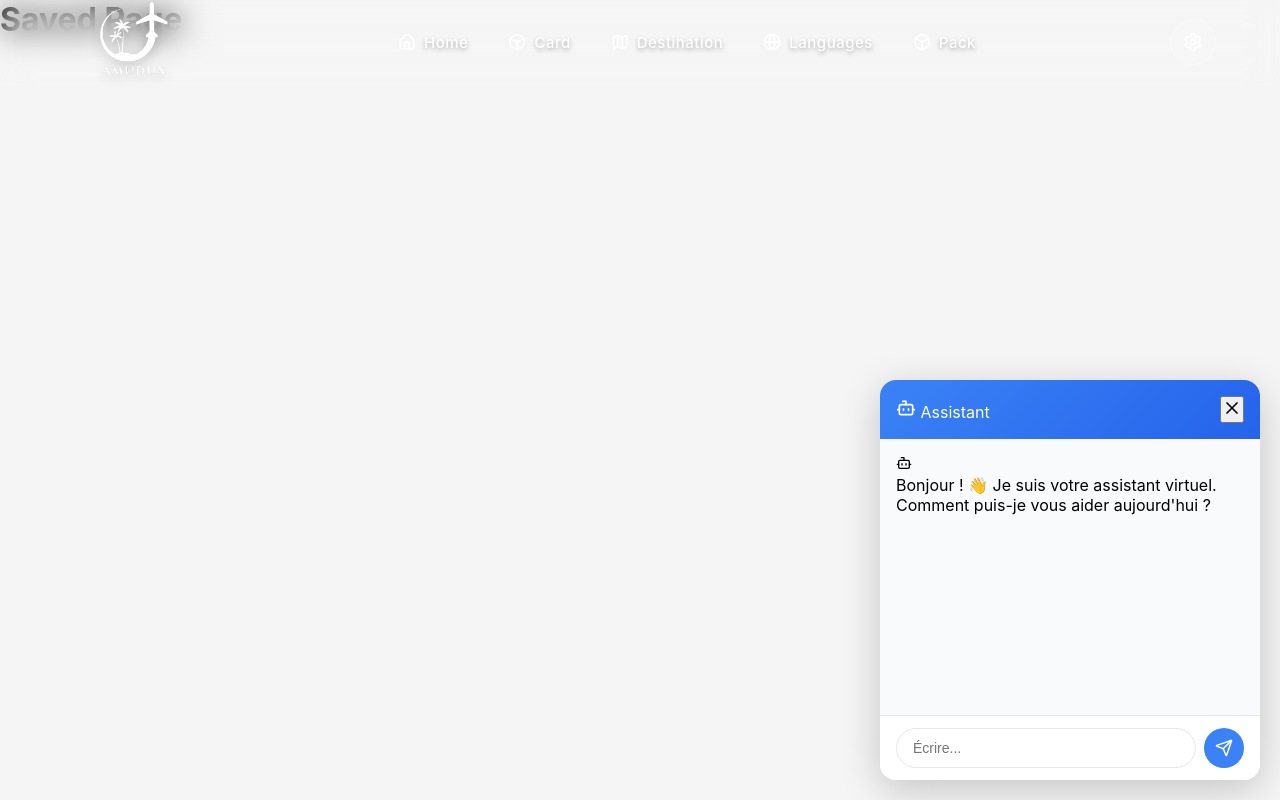
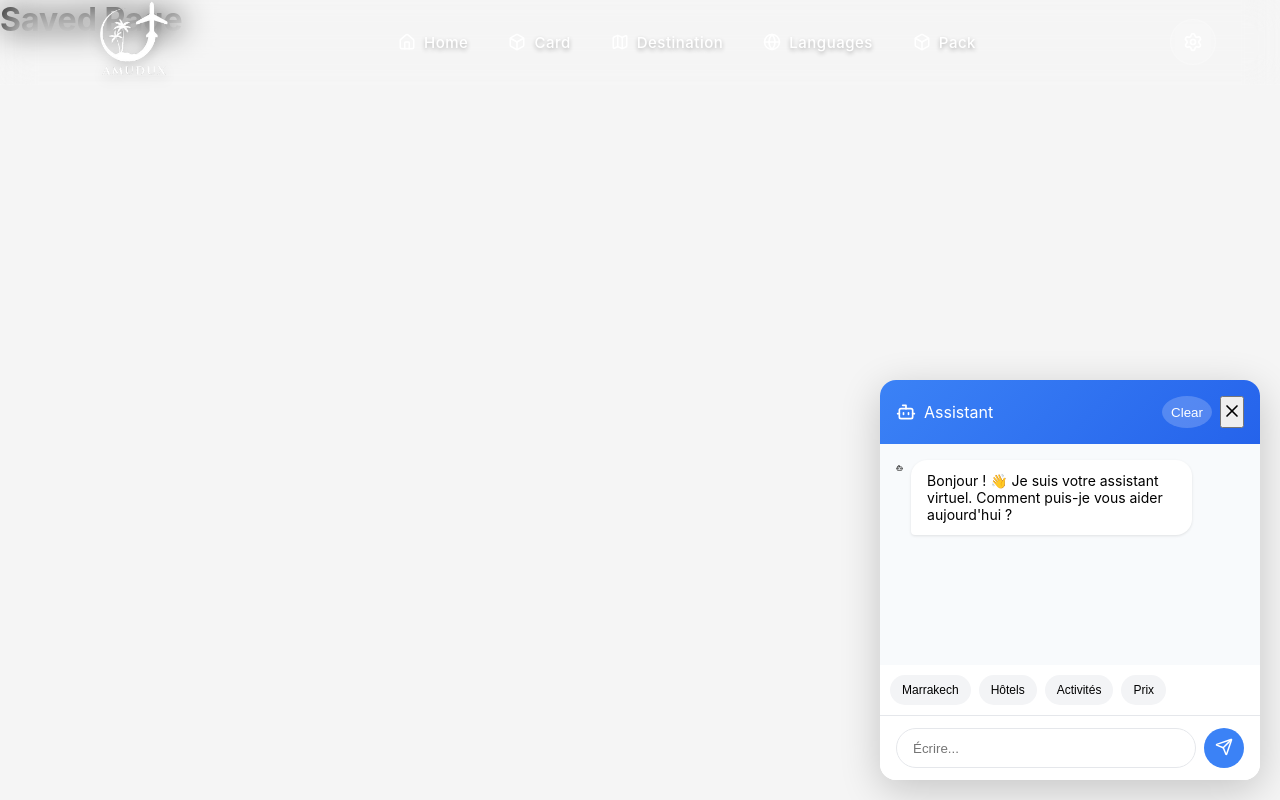
Before and after one commit to sanafangach/touriste-projet, a React (Create React App) app in the folder frontend/: page /saved in a window 1280 px wide. Both pictures are taken after a click on the button 1230 px from the left and 750 px from the top of the page. Built offline with nearby package versions, Linux system fonts and the light colour scheme.

Commit message:
modification de chatbot

```diff
--- a/frontend/src/components/Chatbot/Chatbot.css
+++ b/frontend/src/components/Chatbot/Chatbot.css
@@ -1,4 +1,7 @@
-/* Chatbot Container */
+
+/* =========================
+   CHATBOT CONTAINER
+========================= */
 .chatbot-container {
   position: fixed;
   bottom: 20px;
@@ -7,7 +10,9 @@
   font-family: inherit;
 }
 
-/* Bouton toggle */
+/* =========================
+   TOGGLE BUTTON
+========================= */
 .chatbot-toggle {
   width: 60px;
   height: 60px;
@@ -16,281 +21,318 @@
   border: none;
   color: white;
   cursor: pointer;
+
   display: flex;
   align-items: center;
   justify-content: center;
+
   box-shadow: 0 4px 12px rgba(59, 130, 246, 0.4);
-  transition: all 0.3s ease;
-  position: relative;
+  transition: 0.3s;
 }
 
 .chatbot-toggle:hover {
   transform: scale(1.1);
-  box-shadow: 0 6px 20px rgba(59, 130, 246, 0.5);
 }
 
-.chatbot-badge {
-  position: absolute;
-  top: -5px;
-  right: -5px;
-  background: #ef4444;
-  color: white;
-  font-size: 12px;
-  font-weight: bold;
-  width: 22px;
-  height: 22px;
-  border-radius: 50%;
-  display: flex;
-  align-items: center;
-  justify-content: center;
-  animation: pulse 2s infinite;
-}
-
-@keyframes pulse {
-  0%, 100% { transform: scale(1); }
-  50% { transform: scale(1.1); }
-}
-
-/* Fenêtre de chat */
+/* =========================
+   CHAT WINDOW
+========================= */
 .chatbot-window {
   width: 380px;
   height: 400px;
+
   background: white;
   border-radius: 16px;
+
   box-shadow: 0 10px 40px rgba(0, 0, 0, 0.2);
+
   display: flex;
   flex-direction: column;
+
   overflow: hidden;
-  animation: slideUp 0.3s ease;
 }
 
-@keyframes slideUp {
-  from {
-    opacity: 0;
-    transform: translateY(20px);
-  }
-  to {
-    opacity: 1;
-    transform: translateY(0);
-  }
-}
-
-/* Header */
+/* =========================
+   HEADER
+========================= */
 .chatbot-header {
   background: linear-gradient(135deg, #3b82f6, #2563eb);
   color: white;
+
   padding: 16px;
+
   display: flex;
+  justify-content: space-between;
   align-items: center;
-  justify-content: space-between;
 }
 
-.chatbot-header-info {
-  display: flex;
-  align-items: center;
-  gap: 12px;
-}
-
-.chatbot-header-info h3 {
-  margin: 0;
-  font-size: 16px;
-  font-weight: 600;
-}
-
-.chatbot-status {
-  font-size: 12px;
-  opacity: 0.9;
-  display: flex;
-  align-items: center;
-  gap: 4px;
-}
-
-.chatbot-status::before {
-  content: '';
-  width: 8px;
-  height: 8px;
-  background: #22c55e;
-  border-radius: 50%;
-  display: inline-block;
-}
-
-.chatbot-close {
-  background: rgba(255, 255, 255, 0.2);
-  border: none;
-  color: white;
-  width: 32px;
-  height: 32px;
-  border-radius: 50%;
-  cursor: pointer;
-  display: flex;
-  align-items: center;
-  justify-content: center;
-  transition: background 0.2s;
-}
-
-.chatbot-close:hover {
-  background: rgba(255, 255, 255, 0.3);
-}
-
-/* Messages */
+/* =========================
+   MESSAGES AREA
+========================= */
 .chatbot-messages {
   flex: 1;
   overflow-y: auto;
+
   padding: 16px;
   background: #f8fafc;
+
   display: flex;
   flex-direction: column;
   gap: 12px;
 }
 
+/* =========================
+   MESSAGE STYLE
+========================= */
 .chatbot-message {
   display: flex;
   gap: 8px;
   max-width: 85%;
-  animation: fadeIn 0.3s ease;
 }
 
-@keyframes fadeIn {
-  from { opacity: 0; transform: translateY(10px); }
-  to { opacity: 1; transform: translateY(0); }
-}
-
+/* bot left */
 .chatbot-message.bot {
   align-self: flex-start;
 }
 
+/* user right */
 .chatbot-message.user {
   align-self: flex-end;
   flex-direction: row-reverse;
 }
 
+/* avatar */
 .chatbot-message-avatar {
   width: 32px;
   height: 32px;
   border-radius: 50%;
+
   display: flex;
   align-items: center;
   justify-content: center;
-  flex-shrink: 0;
 }
 
+/* bot avatar */
 .chatbot-message.bot .chatbot-message-avatar {
   background: #3b82f6;
   color: white;
 }
 
+/* user avatar */
 .chatbot-message.user .chatbot-message-avatar {
   background: #e5e7eb;
   color: #374151;
 }
 
+/* bubble */
 .chatbot-message-content {
   background: white;
   padding: 12px 16px;
+
   border-radius: 16px;
-  box-shadow: 0 1px 3px rgba(0, 0, 0, 0.1);
+
+  box-shadow: 0 1px 3px rgba(0,0,0,0.1);
 }
 
-.chatbot-message.bot .chatbot-message-content {
-  border-bottom-left-radius: 4px;
-}
-
+/* user bubble */
 .chatbot-message.user .chatbot-message-content {
   background: #3b82f6;
   color: white;
   border-bottom-right-radius: 4px;
 }
 
+/* bot shape */
+.chatbot-message.bot .chatbot-message-content {
+  border-bottom-left-radius: 4px;
+}
+
+/* text */
 .chatbot-message-content p {
   margin: 0;
-  line-height: 1.5;
   font-size: 14px;
 }
 
-.chatbot-message-time {
-  font-size: 11px;
-  opacity: 0.6;
-  margin-top: 4px;
-  display: block;
+/* =========================
+   INPUT AREA
+========================= */
+.chatbot-input {
+  padding: 12px 16px;
+  background: white;
+
+  display: flex;
+  gap: 8px;
+
+  border-top: 1px solid #e5e7eb;
 }
 
-/* Suggestions */
+.chatbot-input input {
+  flex: 1;
+  padding: 10px 16px;
+
+  border-radius: 24px;
+  border: 1px solid #e5e7eb;
+
+  outline: none;
+}
+
+.chatbot-input button {
+  width: 40px;
+  height: 40px;
+
+  border-radius: 50%;
+  border: none;
+
+  background: #3b82f6;
+  color: white;
+
+  cursor: pointer;
+}
+
+/* =========================
+   SUGGESTIONS
+========================= */
 .chatbot-suggestions {
-  padding: 12px;
+  padding: 10px;
   background: white;
-  border-top: 1px solid #e5e7eb;
+
   display: flex;
   gap: 8px;
-  overflow-x: auto;
   flex-wrap: wrap;
 }
 
 .chatbot-suggestions button {
   background: #f3f4f6;
   border: none;
+
   padding: 8px 12px;
   border-radius: 20px;
+
   font-size: 12px;
   cursor: pointer;
-  white-space: nowrap;
-  transition: all 0.2s;
-  color: #374151;
+
+  transition: 0.2s;
 }
 
 .chatbot-suggestions button:hover {
   background: #3b82f6;
   color: white;
+  transform: scale(1.05);
 }
 
-/* Input */
-.chatbot-input {
-  padding: 12px 16px;
-  background: white;
-  border-top: 1px solid #e5e7eb;
+/* =========================
+   CLEAR BUTTON
+========================= */
+.chatbot-clear {
+  background: rgba(255,255,255,0.2);
+  border: none;
+
+  color: white;
+  width: 50px;
+  height: 32px;
+
+  border-radius: 50%;
+
+  cursor: pointer;
+}
+
+/* =========================
+   TYPING INDICATOR (FIXED)
+========================= */
+.chatbot-message.typing {
   display: flex;
+  align-items: flex-end;
   gap: 8px;
 }
 
-.chatbot-input input {
-  flex: 1;
-  border: 1px solid #e5e7eb;
-  border-radius: 24px;
-  padding: 10px 16px;
-  font-size: 14px;
-  outline: none;
-  transition: border-color 0.2s;
+/* typing bubble */
+.typing-bubble {
+  display: flex;
+  gap: 5px;
+  align-items: center;
+
+  background: #ffffff;
+  padding: 10px 14px;
+
+  border-radius: 16px;
+  border-bottom-left-radius: 4px;
+
+  box-shadow: 0 1px 3px rgba(0,0,0,0.1);
 }
 
-.chatbot-input input:focus {
-  border-color: #3b82f6;
+/* dots */
+.typing-bubble .dot {
+  width: 6px;
+  height: 6px;
+
+  background: #3b82f6;
+  border-radius: 50%;
+
+  animation: bounce 1.3s infinite ease-in-out;
 }
 
-.chatbot-input button {
-  width: 40px;
-  height: 40px;
-  border-radius: 50%;
-  background: #3b82f6;
-  border: none;
-  color: white;
-  cursor: pointer;
-  display: flex;
-  align-items: center;
-  justify-content: center;
-  transition: background 0.2s;
+.typing-bubble .dot:nth-child(2) {
+  animation-delay: 0.2s;
 }
 
-.chatbot-input button:hover {
+.typing-bubble .dot:nth-child(3) {
+  animation-delay: 0.4s;
+}
+
+/* animation */
+@keyframes bounce {
+  0%, 80%, 100% {
+    transform: scale(0);
+    opacity: 0.3;
+  }
+  40% {
+    transform: scale(1);
+    opacity: 1;
+  }
+}
+
+/* =========================
+   DARK MODE
+========================= */
+body.dark .chatbot-window {
+  background: #1f2937;
+}
+
+body.dark .chatbot-messages {
+  background: #111827;
+}
+
+body.dark .chatbot-message-content {
+  background: #374151;
+  color: white;
+}
+
+body.dark .chatbot-message.user .chatbot-message-content {
   background: #2563eb;
 }
 
-/* Responsive */
-@media (max-width: 480px) {
-  .chatbot-window {
-    width: calc(100vw - 40px);
-    height: 70vh;
-    position: fixed;
-    bottom: 80px;
-    right: 20px;
-    left: 20px;
-  }
+body.dark .chatbot-input {
+  background: #1f2937;
 }
+
+body.dark .chatbot-input input {
+  background: #374151;
+  color: white;
+  border: 1px solid #4b5563;
+}
+
+body.dark .chatbot-suggestions {
+  background: #1f2937;
+}
+
+body.dark .chatbot-suggestions button {
+  background: #374151;
+  color: white;
+}
+
+body.dark .typing-bubble {
+  background: #374151;
+}
+
+body.dark .typing-bubble .dot {
+  background: #60a5fa;
+}
--- a/frontend/src/components/Chatbot/Chatbot.js
+++ b/frontend/src/components/Chatbot/Chatbot.js
@@ -1,20 +1,29 @@
-import React, { useState, useRef, useEffect } from 'react';
-import { MessageCircle, X, Send, Bot, User } from 'lucide-react';
-import './Chatbot.css';
+import React, { useState, useRef, useEffect } from "react";
+import { MessageCircle, X, Send, Bot, User } from "lucide-react";
+import "./Chatbot.css";
 
 const Chatbot = () => {
+  const [isTyping, setIsTyping] = useState(false);
   const [isOpen, setIsOpen] = useState(false);
   const [messages, setMessages] = useState([
     {
       id: 1,
-      text: "Bonjour ! 👋 Je suis votre assistant virtuel. Comment puis-je vous aider aujourd'hui ?",
+      text:
+        "Bonjour ! 👋 Je suis votre assistant virtuel. Comment puis-je vous aider aujourd'hui ?",
       isBot: true,
       timestamp: new Date(),
     },
   ]);
-  const [inputValue, setInputValue] = useState('');
+
+  const [inputValue, setInputValue] = useState("");
   const messagesEndRef = useRef(null);
 
+  // 🔥 AUTO SCROLL (correct place)
+  useEffect(() => {
+    messagesEndRef.current?.scrollIntoView({ behavior: "smooth" });
+  }, [messages]);
+
+  // 🤖 BOT RESPONSE
   const getBotResponse = (userMessage) => {
     const msg = userMessage.toLowerCase();
 
@@ -39,9 +48,8 @@ const Chatbot = () => {
 
   // 📍 Marrakech
   if (msg.includes('marrakech')) {
-    return "Marrakech est une ville magnifique ! Ne manquez pas :contentReference[oaicite:0]{index=0}, les souks et les jardins 🌴";
+    return "Marrakech est une ville magnifique ! Ne manquez pas la place Jemaa el-Fna, les souks et les jardins 🌴";
   }
-
   // 🏖️ Agadir
   if (msg.includes('agadir')) {
     return "Agadir est parfaite pour la plage et le surf 🏄‍♂️☀️";
@@ -176,42 +184,59 @@ const Chatbot = () => {
   // ❓ Fallback
   return "Je peux vous aider avec : villes, hôtels, activités, packs, langues ou navigation 🧭😊";
 };
-
+  // 📤 SEND MESSAGE
   const handleSend = () => {
     if (!inputValue.trim()) return;
 
     const userMessage = {
-      id: messages.length + 1,
+      id: Date.now(),
       text: inputValue,
       isBot: false,
       timestamp: new Date(),
     };
 
     setMessages((prev) => [...prev, userMessage]);
-    setInputValue('');
+    setInputValue("");
+    setIsTyping(true);
+
+    const botReply = getBotResponse(inputValue);
 
     setTimeout(() => {
-      const botResponse = {
-        id: messages.length + 2,
-        text: getBotResponse(userMessage.text),
+      const botMessage = {
+        id: Date.now() + 1,
+        text: botReply,
         isBot: true,
         timestamp: new Date(),
       };
-      setMessages((prev) => [...prev, botResponse]);
-    }, 1000);
+
+      setMessages((prev) => [...prev, botMessage]);
+      setIsTyping(false);
+    }, 600);
   };
 
+  // ⌨️ ENTER KEY
   const handleKeyPress = (e) => {
-    if (e.key === 'Enter') {
-      handleSend();
-    }
+    if (e.key === "Enter") handleSend();
   };
 
-  useEffect(() => {
-    if (messagesEndRef.current) {
-      messagesEndRef.current.scrollIntoView({ behavior: 'smooth' });
-    }
-  }, [messages]);
+  // ⚡ QUICK BUTTONS
+  const handleQuick = (text) => {
+    setInputValue(text);
+    setTimeout(() => handleSend(), 0);
+  };
+
+  // 🧹 CLEAR CHAT
+  const clearChat = () => {
+    setMessages([
+      {
+        id: 1,
+        text:
+          "Bonjour ! 👋 Je suis votre assistant virtuel. Comment puis-je vous aider aujourd'hui ?",
+        isBot: true,
+        timestamp: new Date(),
+      },
+    ]);
+  };
 
   return (
     <div className="chatbot-container">
@@ -223,32 +248,74 @@ const Chatbot = () => {
 
       {isOpen && (
         <div className="chatbot-window">
+          {/* HEADER */}
           <div className="chatbot-header">
-            <div>
+            <div style={{ display: "flex", alignItems: "center", gap: "8px" }}>
               <Bot size={20} /> Assistant
             </div>
+
+            <div style={{ display: "flex", gap: "8px" }}>
+              <button onClick={clearChat} className="chatbot-clear">
+                Clear
+              </button>
               <button onClick={() => setIsOpen(false)}>
                 <X size={20} />
               </button>
             </div>
+          </div>
 
+          {/* MESSAGES */}
                   <div className="chatbot-messages">
           {messages.map((msg) => (
-              <div key={msg.id} className={msg.isBot ? 'bot' : 'user'}>
+            <div
+              key={msg.id}
+              className={`chatbot-message ${msg.isBot ? "bot" : "user"}`}
+            >
               {msg.isBot ? <Bot size={16} /> : <User size={16} />}
+              <div className="chatbot-message-content">
                 <p>{msg.text}</p>
               </div>
+            </div>
           ))}
+
+          {/* ✅ TYPING INDICATOR (important: داخل messages) */}
+          {isTyping && (
+            <div className="chatbot-message bot typing">
+              <div className="chatbot-message-avatar">
+                <Bot size={16} />
+              </div>
+
+              <div className="typing-bubble">
+                <span className="dot"></span>
+                <span className="dot"></span>
+                <span className="dot"></span>
+              </div>
+            </div>
+          )}
+
           <div ref={messagesEndRef} />
         </div>
+          {/* QUICK BUTTONS */}
+          <div className="chatbot-suggestions">
+            <button onClick={() => handleQuick("Marrakech")}>
+              Marrakech
+            </button>
+            <button onClick={() => handleQuick("hotel")}>Hôtels</button>
+            <button onClick={() => handleQuick("activité")}>
+              Activités
+            </button>
+            <button onClick={() => handleQuick("prix")}>Prix</button>
+          </div>
 
+          {/* INPUT */}
           <div className="chatbot-input">
             <input
               value={inputValue}
               onChange={(e) => setInputValue(e.target.value)}
-              onKeyPress={handleKeyPress}
+              onKeyDown={handleKeyPress}
               placeholder="Écrire..."
             />
+
             <button onClick={handleSend}>
               <Send size={18} />
             </button>
```
Lines whose indentation alone changed are shown as unchanged.
